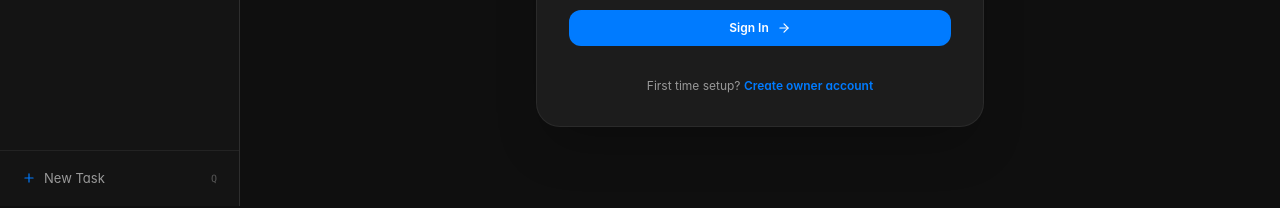
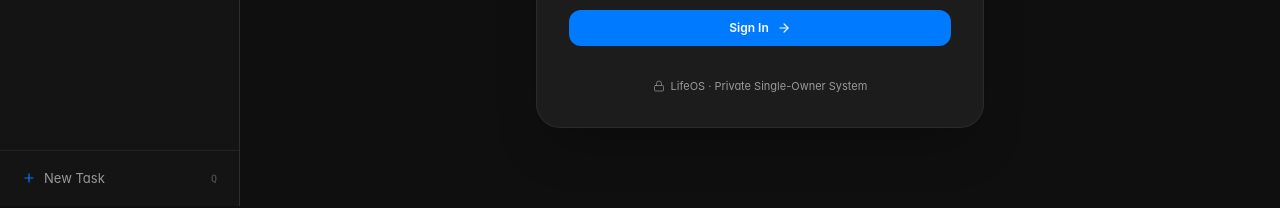
Before and after one commit to YathinTHEBUILDER/LifeOS, a Next.js app: page /auth/login in a window 1280 px wide. Shown: the part 594-802 px from the top of the page. Built offline with nearby package versions, Linux system fonts and the light colour scheme; no server answers.

Commit message:
fix(auth): restrict login interface to private single-owner portal

```diff
--- a/src/app/auth/login/page.tsx
+++ b/src/app/auth/login/page.tsx
@@ -107,11 +107,9 @@ function LoginForm() {
         </button>
       </form>
 
-      <div className="pt-2 text-center text-xs text-muted-foreground">
-        First time setup?{' '}
-        <Link href="/auth/signup" className="font-semibold text-primary hover:underline">
-          Create owner account
-        </Link>
+      <div className="pt-2 text-center text-[11px] text-muted-foreground flex items-center justify-center gap-1.5">
+        <Lock className="w-3 h-3 text-muted-foreground/70" />
+        <span>LifeOS · Private Single-Owner System</span>
       </div>
     </div>
   );
```
